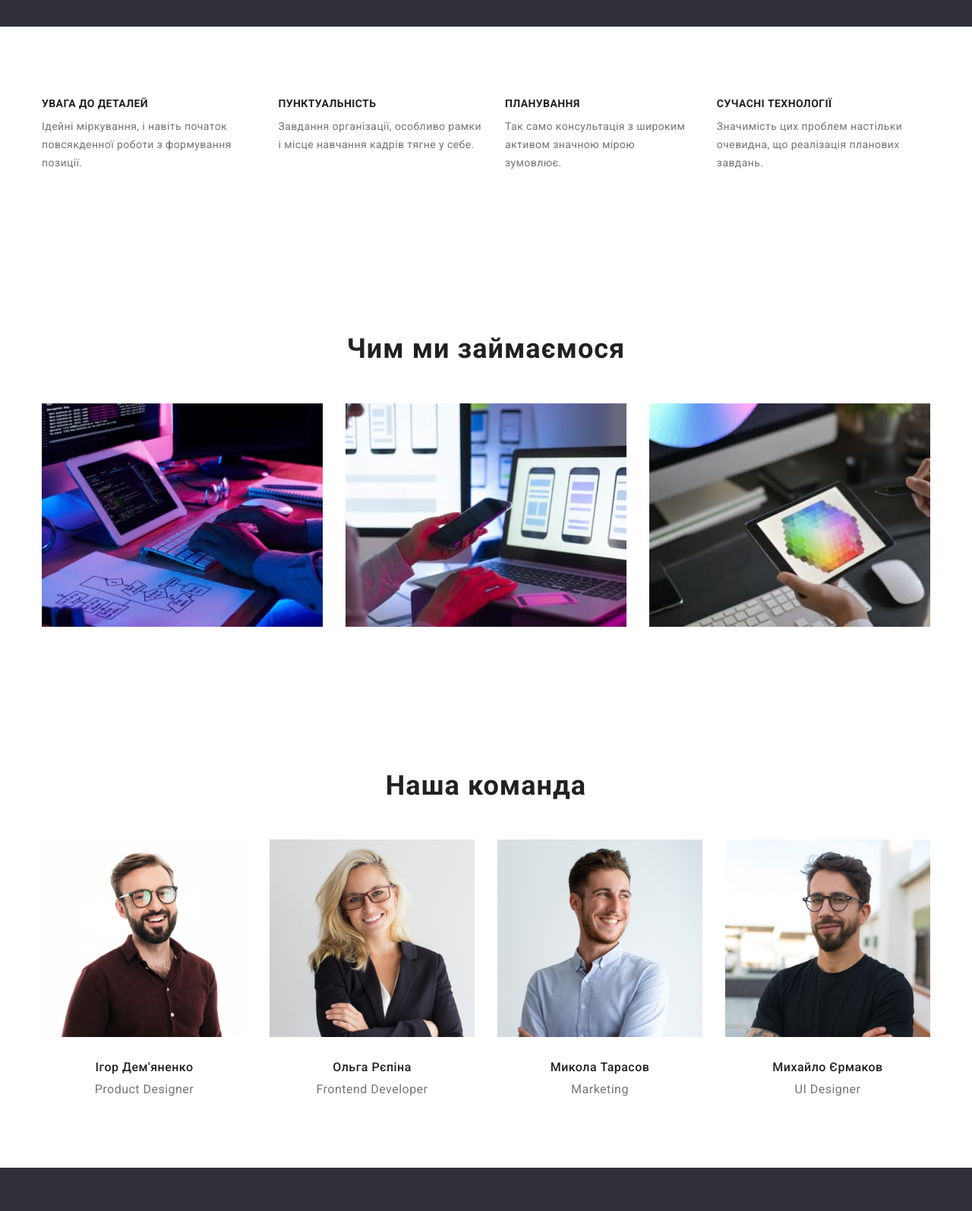
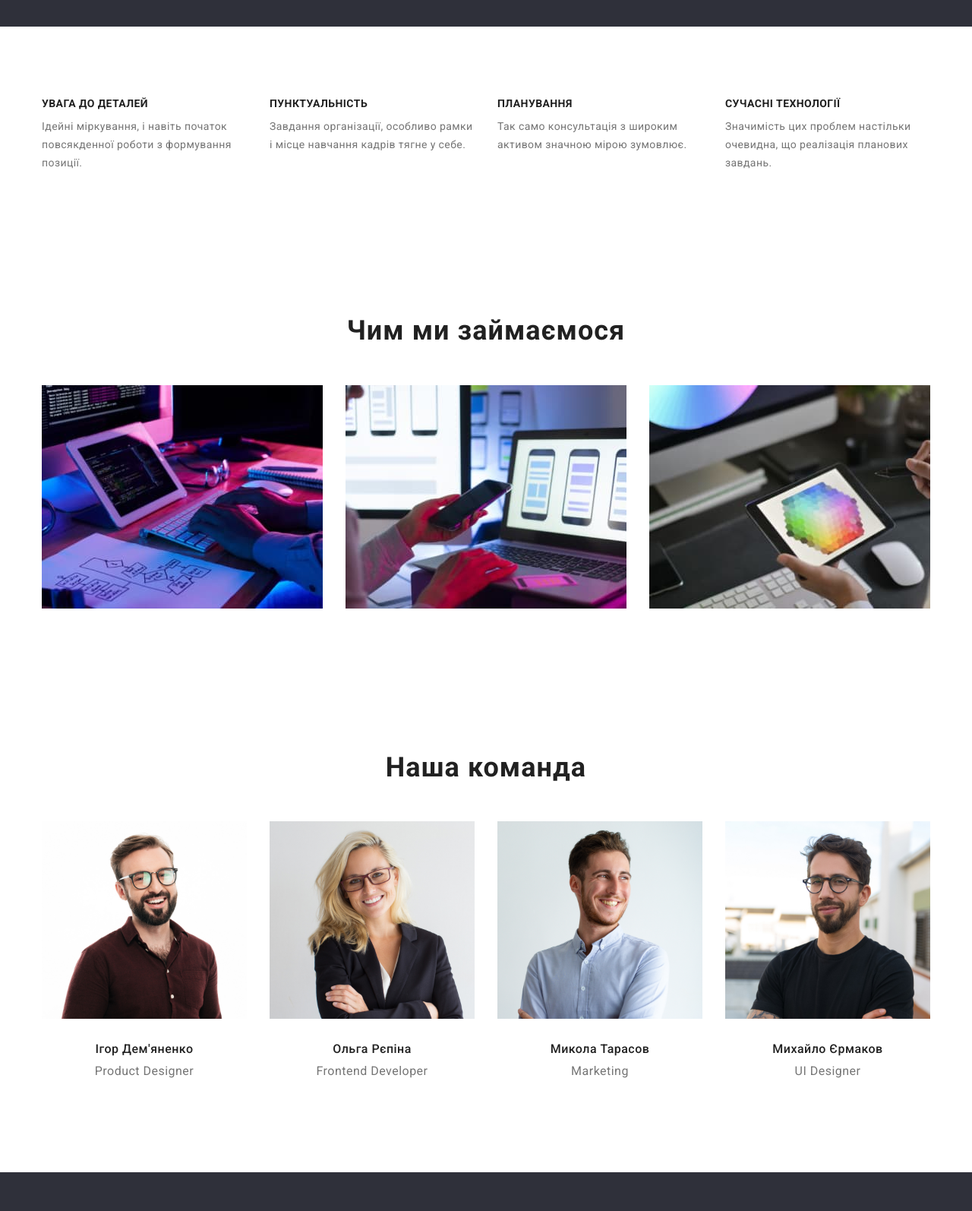
Before and after one commit to leramr/goit-markup-hw-03, a plain HTML site: page index.html in a window 1280 px wide. Shown: the part 660-2254 px from the top of the page at 76% size. Drawn offline with nearby package versions, Linux system fonts and the light colour scheme.

Commit message:
допрацювання хедера і секцій студії

```diff
--- a/index.html
+++ b/index.html
@@ -21,10 +21,10 @@
                 <a class=" logo link" href=""><span lang="uk" class="logo-first-part">Web</span><span lang="uk" class="logo-second-part">Studio</span></a>
             <ul class="nav-list list ">
                 <li class="nav-list-item">
-                    <a class="nav-list-link link current" href="">Студія</a>
+                    <a class="nav-list-link link current" href="./index.html">Студія</a>
                 </li>
                 <li class="nav-list-item">
-                    <a class="nav-list-link link" href="./portfolio.html">Портфорліо</a>
+                    <a class="nav-list-link link " href="./portfolio.html">Портфорліо</a>
                 </li>
                 <li class="nav-list-item">
                     <a class="nav-list-link link" href="">Контакти</a>
@@ -32,8 +32,8 @@
             </ul>
             </nav>
              <ul class="contact list">
-                <li><a class="contact-email link" href="malito:info@devstudio.com">info@devstudio.com</a></li>
-                <li><a class="contact-number link" href="tel:+380961111111">+38 096 111 11 11</a></li>
+                <li class="contact-list-item"><a class="contact-email link" href="malito:info@devstudio.com">info@devstudio.com</a></li>
+                <li class="contact-list-item"><a class="contact-number link" href="tel:+380961111111">+38 096 111 11 11</a></li>
              </ul>
         </div>
     </header>
@@ -51,29 +51,32 @@
 
         </section>
 
-        <section class="section-about container">
-            <ul class="text-about section list">
+        <section class="section about container">
+            <div class="about-container">
+                <ul class="text-about list">
                 <li class="text-about-item">
-                    <h2 class="title-about ">УВАГА ДО ДЕТАЛЕЙ</h2>
+                    <h3 class="title-about ">УВАГА ДО ДЕТАЛЕЙ</h2>
                     <p class="description-about">Ідейні міркування, і навіть початок повсякденної роботи з формування позиції.</p>
                 </li>
                 <li class="text-about-item">
-                    <h2 class="title-about">ПУНКТУАЛЬНІСТЬ</h2>
+                    <h3 class="title-about">ПУНКТУАЛЬНІСТЬ</h2>
                     <p class="description-about">Завдання організації, особливо рамки і місце навчання кадрів тягне у себе.</p>
                 </li>
                 <li class="text-about-item">
-                    <h2 class="title-about ">ПЛАНУВАННЯ</h2>
+                    <h3 class="title-about ">ПЛАНУВАННЯ</h2>
                     <p class="description-about">Так само консультація з широким активом значною мірою зумовлює.</p>
                 </li>
                 <li class="text-about-item">
-                    <h2 class="title-about ">СУЧАСНІ ТЕХНОЛОГІЇ</h2>
+                    <h3 class="title-about ">СУЧАСНІ ТЕХНОЛОГІЇ</h2>
                     <p class="description-about">Значимість цих проблем настільки очевидна, що реалізація планових завдань.</p>
                 </li>
-            </ul>
+                </ul>
+            </div>
         </section>
 
-            <section class="section-gallery container">
-                    <h2 class="title-gallery section">Чим ми займаємося</h2>
+            <section class="section gallery container">
+                <div class="gallery-container">
+                    <h2 class="title-gallery">Чим ми займаємося</h2>
                 <ul class="gallery-list list">
                     <li class="gallery-item">
                         <img class="gallery-item-img" src="./img/work.jpg" alt="робота">
@@ -85,10 +88,13 @@
                         <img class="gallery-item-img" src="./img/colour-2.jpg" alt="кольори">
                     </li>
                 </ul>
+                </div>
+
             </section>
 
-            <section class="masters-section">
-                <h2 class="title-masters">Наша команда</h2>
+            <section class="masters section">
+                <div class="masters-container">
+                    <h2 class="title-masters">Наша команда</h2>
             <div class="masters container">
                 <ul class="masters-list list">
                     <li class="masters-item">
@@ -124,6 +130,8 @@
                     </li>
 
                 </ul>
+                </div>
+
             </div>
 
             </section>
--- a/main.css
+++ b/main.css
@@ -4,6 +4,8 @@
     --accent-color: #2196F3;
     --main-color: #212121;
     --secondary-accent-color: #757575;
+
+    --main-padding: 94px
 }
 
 .list {
@@ -40,14 +42,20 @@ img{
 }
 
 .section{
-padding-top: 94px;
+padding-top: var(--main-padding);
+padding-bottom: var(--main-padding);
 }
 
 /* start header */
 
+.header{
+    border-bottom: 1px solid #ECECEC;
+}
+
 .container{
     width: 1200px;
-    padding: 0px 15px;
+    padding-left: 15px;
+    padding-right: 15px;
     margin-left: auto;
     margin-right: auto;
 }
@@ -55,7 +63,7 @@ padding-top: 94px;
 .header-container{
     display: flex;
     align-items: center;
-    border-bottom: 1px solid #ECECEC;
+
 }
 
 .site-nav{
@@ -120,7 +128,7 @@ letter-spacing: 0.02em;
 color: var(--secondary-accent-color);
 }
 
-.contact-email{
+.contact-list-item:not(:last-child){
     margin-left: auto;
     margin-right: 50px;
 }
@@ -152,11 +160,6 @@ color: var(--secondary-accent-color);
 /* start hero */
 
 .hero{
-    padding-top: 200px;
-    padding-bottom: 200px;
-}
-
-.hero{
     font-weight: 900;
     font-size: 44px;
     line-height: 1.36;
@@ -164,6 +167,9 @@ color: var(--secondary-accent-color);
     letter-spacing: 0.06em;
 
     background-color:#2F303A ;
+
+    padding-top: 200px;
+    padding-bottom: 200px;
 }
 
 .hero-title{
@@ -198,10 +204,6 @@ color: var(--secondary-accent-color);
 
 /* start about */
 
-.section-about{
-    padding-bottom: 118px;
-}
-
 .text-about{
     display: flex;
     justify-content: space-between;
@@ -210,6 +212,10 @@ color: var(--secondary-accent-color);
     font-size: 14px;
     line-height: 1.14;
     letter-spacing: 0.03em;
+}
+
+.text-about-item{
+    width: 270px;
 }
 
 .text-about-item:not(:last-child){
@@ -234,10 +240,6 @@ color: var(--secondary-accent-color);
 
 /* start gallery */
 
-.section-gallery{
-    padding-bottom: 94px;
-}
-
 .title-gallery{
     margin-bottom: 50px;
     font-weight: 700;
@@ -249,7 +251,7 @@ color: var(--secondary-accent-color);
 
 .gallery-list{
 display: flex;
-justify-content: space-between;
+gap: 30px;
 }
 
 .gallery-item-img{
@@ -259,12 +261,6 @@ justify-content: space-between;
 /* end gallery */
 
 /* start masters */
-
-.masters-section{
-    padding-top: 94px;
-    padding-bottom: 94px;
-}
-
 
 .masters-list{
     display: flex;
@@ -284,7 +280,12 @@ font-size: 36px;
 line-height: 42px;
 text-align: center;
 letter-spacing: 0.03em;
-padding-bottom: 50px;
+margin-bottom: 50px;
+}
+
+.masters-content{
+    padding-top: 30px;
+    padding-bottom: 30px;
 }
 
 .masters-item-title{
@@ -293,7 +294,6 @@ padding-bottom: 50px;
     line-height: 1.19;
     text-align: center;
     letter-spacing: 0.03em;
-    margin-top: 30px;
     margin-bottom: 10px;
 }
 
```
Also changed, not shown: portfolio.html (+2 -2 lines).
